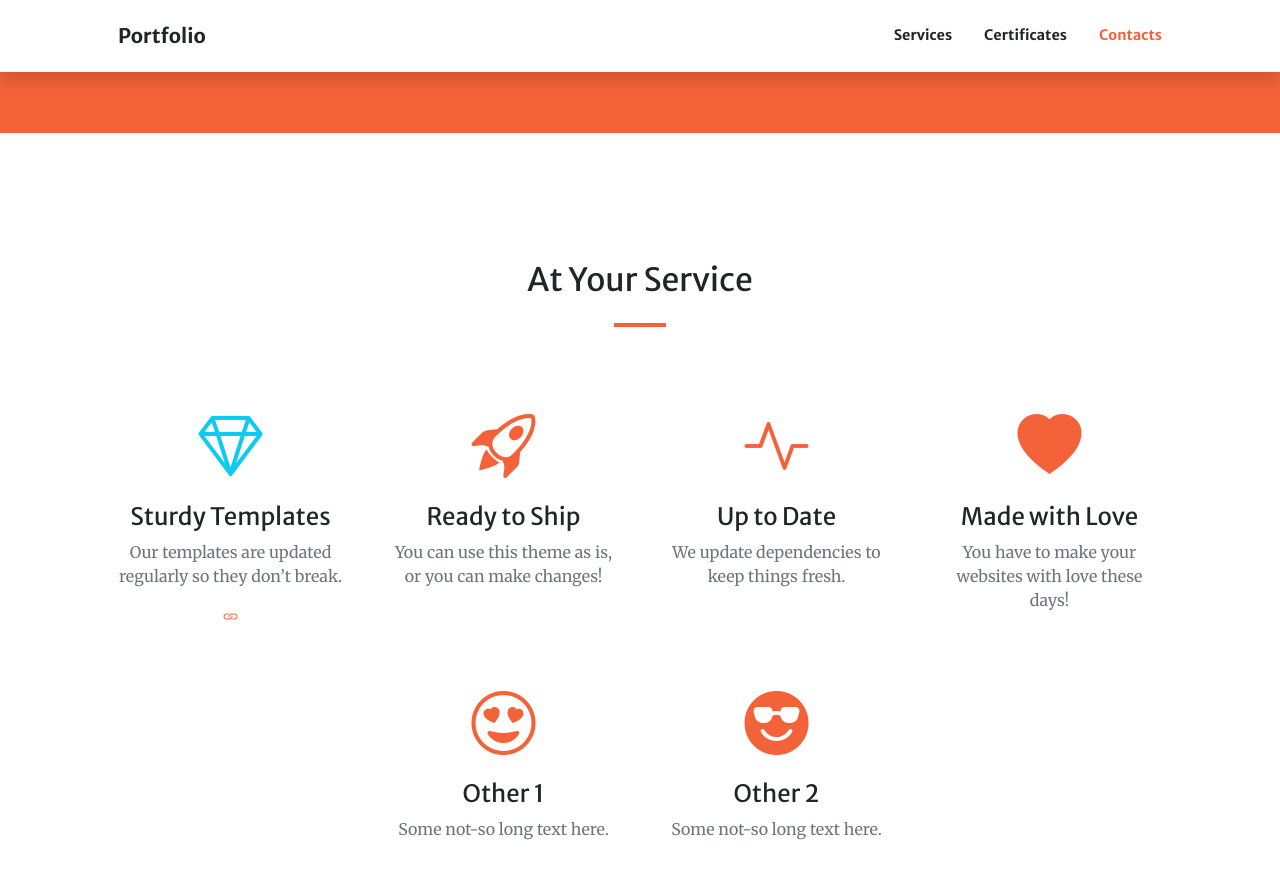
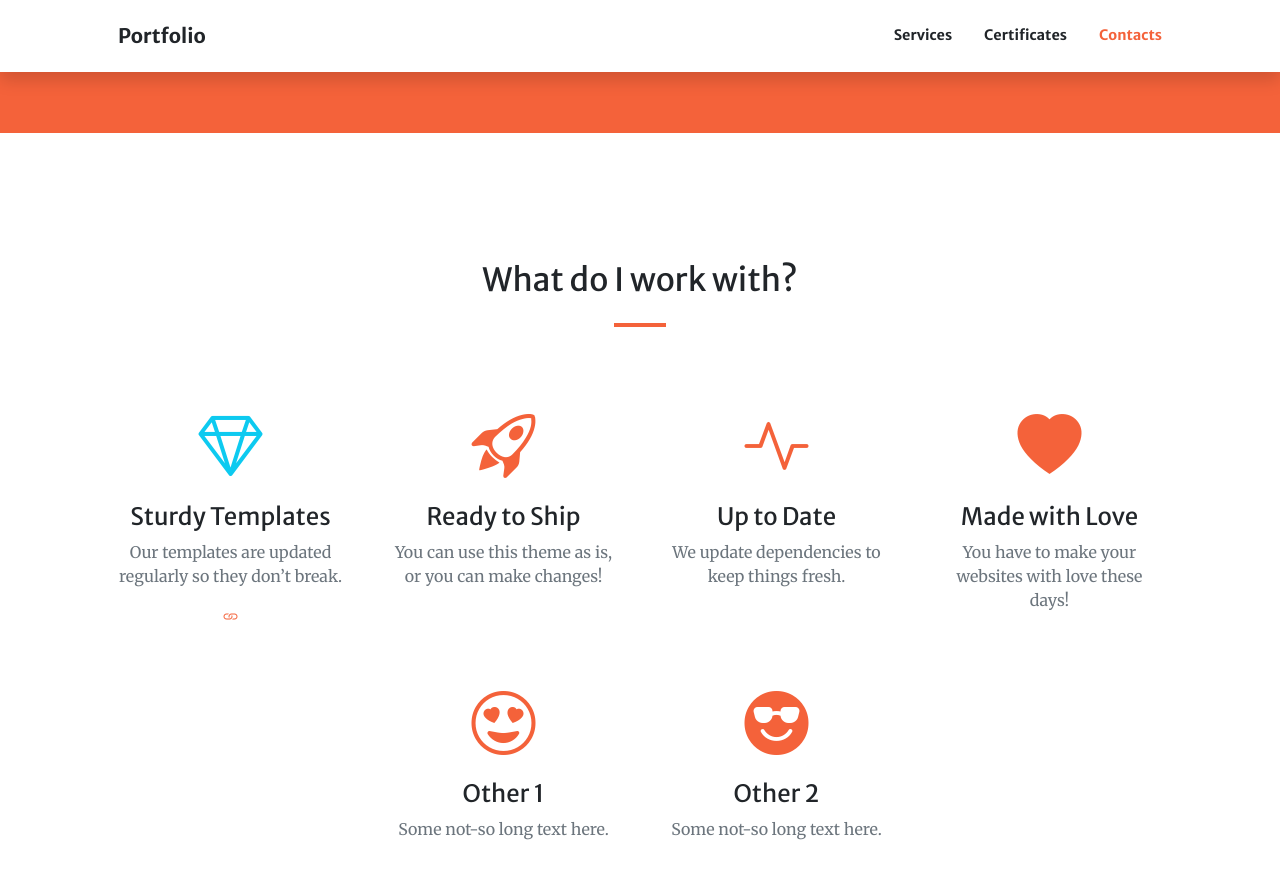
Before and after one commit to Edward-R-analytics/Portfolio, a Jekyll site: the page built from index.md, in a window 1280 px wide and 900 px high, scrolled down 1438 px. Shown: the top 879 px of the window. Built offline with Jekyll 4.4.1, drawn with Linux system fonts in a browser that asks for light colours; comment, search, counter and statistics services are not loaded.

Commit message:
Update index.md

```diff
--- a/index.md
+++ b/index.md
@@ -21,13 +21,13 @@ sections:
             Eager to grow and contribute by applying learned techniques and exploring innovative solutions to data challenges. Committed to delivering reliable and detail-oriented work while continuously improving and gaining expertise in the field.
     actions:
       - title: Get Started!
-        url: '#page-top'
+        url: '#services'
         class: btn-light
 
   - type: services.html
     section_id: services
     #background_style: bg-info
-    title: At Your Service
+    title: What do I work with?
     services:
       - title: Sturdy Templates
         text: Our templates are updated regularly so they don't break.
```
